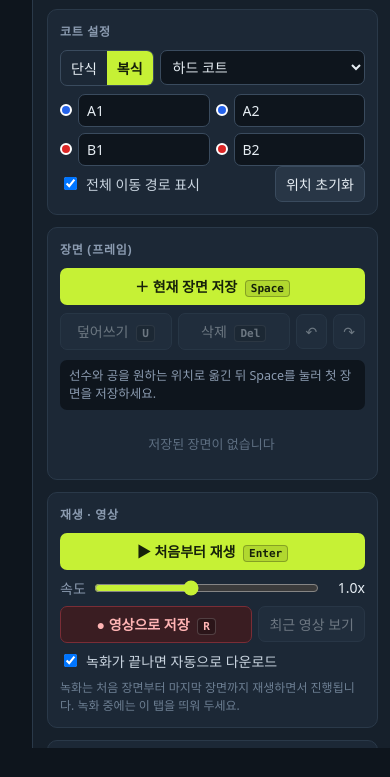
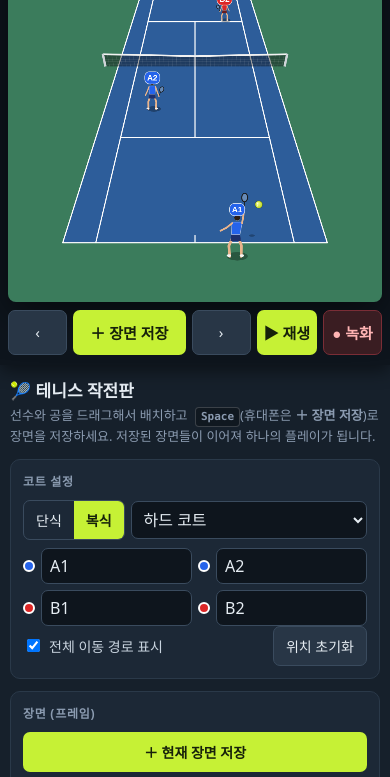
Before and after one commit to chiseongan/tennis-tactics-board, a plain HTML site: page index.html in a window 390 px wide. Shown: the part 96-873 px from the top of the page. Before the commit the page ends 844 px from the top, so only its background shows below. Drawn offline with Linux system fonts and the light colour scheme; animation ran at ten frames a second.

Commit message:
휴대폰 최적화: 세로 화면 레이아웃, 터치 버튼 막대, 터치 판정 확대, 세로 전용 카메라
Co-Authored-By: Claude Opus 5.5 <noreply@anthropic.com>

```diff
--- a/index.html
+++ b/index.html
@@ -2,7 +2,8 @@
 <html lang="ko">
 <head>
 <meta charset="UTF-8">
-<meta name="viewport" content="width=device-width, initial-scale=1">
+<meta name="viewport" content="width=device-width, initial-scale=1, viewport-fit=cover">
+<meta name="theme-color" content="#0e151d">
 <title>테니스 작전판</title>
 <style>
   :root{
@@ -13,8 +14,13 @@
   html,body{margin:0;height:100%;background:var(--bg);color:var(--text);
     font-family:"Pretendard","Malgun Gothic","Apple SD Gothic Neo",system-ui,sans-serif;font-size:14px}
   body{display:flex;overflow:hidden}
-  #stage{flex:1;min-width:0;position:relative;display:flex;align-items:center;justify-content:center;padding:16px}
-  #board{border-radius:10px;box-shadow:0 12px 40px rgba(0,0,0,.55);touch-action:none;display:block}
+  html{touch-action:manipulation;-webkit-text-size-adjust:100%}
+  #stage{flex:1;min-width:0;position:relative;display:flex;flex-direction:column;align-items:center;justify-content:center;gap:8px;padding:16px}
+  #board{border-radius:10px;box-shadow:0 12px 40px rgba(0,0,0,.55);touch-action:none;display:block;
+    -webkit-user-select:none;user-select:none;-webkit-touch-callout:none}
+  #mbar{display:none;gap:6px;width:100%;max-width:640px}
+  #mbar button{flex:1;padding:11px 6px;font-size:15px}
+  #mbar #mAdd{flex:2.2}
   #side{width:360px;flex-shrink:0;background:var(--panel);border-left:1px solid var(--line);overflow-y:auto;padding:16px 14px 40px}
   h1{font-size:19px;margin:0 0 4px}
   .sub{color:var(--muted);margin:0 0 4px;line-height:1.5}
@@ -84,11 +90,48 @@
   #modal h3{margin:0;font-size:16px}
   #modal video{max-height:calc(94vh - 120px);max-width:80vw;border-radius:8px;background:#000}
   #modal a.btn{background:var(--accent);color:#16210a;font-weight:700;text-decoration:none;border-radius:7px;padding:7px 12px}
+
+  /* ---------- 휴대폰 / 터치 ---------- */
+  @media (pointer: coarse), (max-width: 820px){
+    #mbar{display:flex}
+    button kbd,.keys-sec{display:none}
+    button{padding:9px 12px}
+    .fitem .x{padding:8px 12px}
+  }
+  @media (max-width: 820px){
+    body{display:block;overflow-y:auto;height:auto;min-height:100%}
+    #stage{position:sticky;top:0;z-index:5;background:var(--bg);padding:8px 8px 10px;
+      padding-top:max(8px, env(safe-area-inset-top));box-shadow:0 6px 16px rgba(0,0,0,.45)}
+    #board{border-radius:8px}
+    #side{width:100%;border-left:0;padding:4px 10px calc(30px + env(safe-area-inset-bottom))}
+    h1{font-size:17px;margin-top:8px}
+    .sub{font-size:13px}
+    input[type=text],input[type=number],select,textarea{font-size:16px}  /* iOS 확대 방지 */
+    #frames{max-height:260px}
+    #recBadge{top:14px;left:14px;font-size:13px;padding:4px 10px}
+    #toast{bottom:auto;top:calc(100% + 10px)}
+    #modal .box{width:96vw;padding:12px}
+    #modal video{max-width:100%;max-height:70vh}
+  }
+  /* 가로로 눕힌 휴대폰 */
+  @media (max-height: 520px) and (orientation: landscape){
+    #stage{padding:6px}
+    #side{width:300px;padding:8px 10px 30px}
+    .sub{display:none}
+    #mbar button{padding:7px 6px}
+  }
 </style>
 </head>
 <body>
 <main id="stage">
   <canvas id="board" width="1280" height="900"></canvas>
+  <div id="mbar">
+    <button id="mPrev" aria-label="이전 장면">‹</button>
+    <button id="mAdd" class="primary">＋ 장면 저장</button>
+    <button id="mNext" aria-label="다음 장면">›</button>
+    <button id="mPlay" class="primary">▶ 재생</button>
+    <button id="mRec" class="rec" aria-label="영상으로 저장">● 녹화</button>
+  </div>
   <div id="recBadge">REC 녹화 중…</div>
   <div id="progress"></div>
   <div id="toast"></div>
@@ -96,7 +139,7 @@
 
 <aside id="side">
   <h1>🎾 테니스 작전판</h1>
-  <p class="sub">선수와 공을 드래그해서 배치하고 <kbd>Space</kbd>로 장면을 저장하세요. 저장된 장면들이 이어져 하나의 플레이가 됩니다.</p>
+  <p class="sub">선수와 공을 드래그해서 배치하고 <kbd>Space</kbd>(휴대폰은 <b>＋ 장면 저장</b>)로 장면을 저장하세요. 저장된 장면들이 이어져 하나의 플레이가 됩니다.</p>
 
   <section class="sec">
     <h2>코트 설정</h2>
@@ -182,7 +225,7 @@
     <p class="hint">작업 중인 내용은 브라우저에 자동 저장됩니다. 다른 기기로 옮길 땐 "파일로 내보내기"를 쓰세요.</p>
   </section>
 
-  <section class="sec">
+  <section class="sec keys-sec">
     <h2>단축키</h2>
     <table class="keys">
       <tr><td><kbd>Space</kbd></td><td>현재 배치를 새 장면으로 저장</td></tr>
@@ -211,7 +254,7 @@
 
 <script>
 // ---------- 상수 ----------
-const W = 1280, H = 900;                    // 캔버스 픽셀 (영상 해상도)
+let W = 1280, H = 900;                      // 캔버스 픽셀 (영상 해상도) — 휴대폰 세로 화면에서는 960×1000
 const LIM = { x: 9.2, y: 15 };              // 드래그 가능 범위(m)
 const SKIN = '#e9b48c';
 const HL = 11.885, HWD = 5.485, HWS = 4.115, SVC = 6.40; // 코트 규격(m)
@@ -233,6 +276,9 @@ const SURF = {
 };
 const FONT = '"Pretendard","Malgun Gothic","Apple SD Gothic Neo",sans-serif';
 const LS_AUTO = 'tennisBoard.autosave', LS_SAVES = 'tennisBoard.saves';
+const TOUCH = matchMedia('(pointer: coarse), (max-width: 820px)').matches;
+const SAVE_KEY = TOUCH ? '＋ 장면 저장' : 'Space';
+const isNarrow = () => matchMedia('(max-width: 820px)').matches;
 
 // ---------- 상태 ----------
 const defaultPos = mode => mode === 'singles'
@@ -310,7 +356,12 @@ function selectFrame(i) {
 
 // ---------- 2.5D 카메라 ----------
 const TAU = Math.PI * 2;
-const CAM = { C: [0, 21, 11], T: [0, -2, 0] };
+// 가로 화면용 / 휴대폰 세로 화면용(더 높은 시점, 양옆을 조금 잘라 코트를 크게)
+const CAMS = {
+  wide: { C: [0, 21, 11], T: [0, -2, 0], fit: [[-7.2, -17, 2.6], [7.2, -17, 2.6], [-7, 14.6, 0], [7, 14.6, 0]] },
+  tall: { C: [0, 18, 14], T: [0, -1, 0], fit: [[-6, -14.5, 1.5], [6, -14.5, 1.5], [-5.9, 13.8, 0], [5.9, 13.8, 0]] },
+};
+let CAM = CAMS.wide, UIS = 1;   // UIS: 글자·표시 크기 배율 (휴대폰 세로 화면에서 크게)
 const Rv = [1, 0, 0];
 let Fv, Uv, FOC = 1, OX = 0, OY = 0;
 const dot = (a, b) => a[0] * b[0] + a[1] * b[1] + a[2] * b[2];
@@ -330,18 +381,20 @@ function screenToGround(sx, sy) {
   return [CAM.C[0] + t * d[0], CAM.C[1] + t * d[1]];
 }
 function setupCamera() {
+  CAM = W < H * 1.2 ? CAMS.tall : CAMS.wide;
+  UIS = CAM === CAMS.tall ? 1.9 : 1;
   const d = CAM.T.map((v, i) => v - CAM.C[i]), n = Math.hypot(...d);
   Fv = d.map(v => v / n);
   Uv = [0, Fv[2], -Fv[1]];
   FOC = 1; OX = 0; OY = 0;
   // 코트 + 좌우 여유, 뒤쪽 벽, 앞쪽 베이스라인 뒤 공간이 화면에 꽉 차도록 맞춤
-  const pts = [[-7.2, -17, 2.6], [7.2, -17, 2.6], [-7, 14.6, 0], [7, 14.6, 0]];
+  const pts = CAM.fit;
   let x0 = 1e9, x1 = -1e9, y0 = 1e9, y1 = -1e9;
   for (const p of pts) {
     const [sx, sy] = proj(...p);
     x0 = Math.min(x0, sx); x1 = Math.max(x1, sx); y0 = Math.min(y0, sy); y1 = Math.max(y1, sy);
   }
-  const top = 40, bottom = 10;
+  const top = UIS > 1 ? 150 : 40, bottom = 10;
   FOC = Math.min((W - 40) / (x1 - x0), (H - top - bottom) / (y1 - y0));
   OX = W / 2 - FOC * (x0 + x1) / 2;
   OY = top + (H - top - bottom - FOC * (y1 - y0)) / 2 - FOC * y0;
@@ -408,7 +461,7 @@ function drawBallShadow(c, b, z) {
   c.fillStyle = `rgba(0,0,0,${0.38 - Math.min(z, 5) * 0.05})`; c.fill();
 }
 function drawBall(c, b, z) {
-  const [x, y, k] = proj(b[0], b[1], z), r = Math.max(5, 0.13 * k);
+  const [x, y, k] = proj(b[0], b[1], z), r = Math.max(5 * UIS, 0.13 * k);
   const g = c.createRadialGradient(x - r * .35, y - r * .35, r * .1, x, y, r);
   g.addColorStop(0, '#f6ff9a'); g.addColorStop(1, '#bcd61c');
   c.beginPath(); c.arc(x, y, r, 0, TAU);
@@ -582,7 +635,7 @@ function drawFigure(c, id, pos, pose, alpha = 1, label = true) {
   c.fillStyle = SKIN; c.beginPath(); c.arc(hp[0], hp[1], 0.045 * k, 0, TAU); c.fill();
   // 이름표
   if (label) {
-    const name = project.names[id] || id, fs = Math.max(11, Math.min(18, 0.3 * k));
+    const name = project.names[id] || id, fs = Math.max(11 * UIS, Math.min(18 * UIS, 0.3 * k));
     c.font = `700 ${fs}px ${FONT}`;
     const tw = c.measureText(name).width, [tx, ty] = pt(sx, shY + 0.52);
     rr(c, tx - tw / 2 - 6, ty - fs * 0.75, tw + 12, fs * 1.5, fs * 0.6);
@@ -634,12 +687,13 @@ function drawPaths(c, info) {
     c.stroke();
   }
   c.setLineDash([]);
-  c.font = `700 13px ${FONT}`; c.textAlign = 'center'; c.textBaseline = 'middle';
+  const u = UIS;
+  c.font = `700 ${13 * u}px ${FONT}`; c.textAlign = 'center'; c.textBaseline = 'middle';
   fr.forEach((f, i) => {
     const [x, y] = proj(f.pos.ball[0], f.pos.ball[1], info[i].z);
-    c.beginPath(); c.arc(x + 15, y - 15, 10, 0, TAU);
+    c.beginPath(); c.arc(x + 15 * u, y - 15 * u, 10 * u, 0, TAU);
     c.fillStyle = 'rgba(20,28,10,.85)'; c.fill();
-    c.fillStyle = '#e8ff5a'; c.fillText(i + 1, x + 15, y - 14);
+    c.fillStyle = '#e8ff5a'; c.fillText(i + 1, x + 15 * u, y - 14 * u);
   });
   c.restore();
 }
@@ -661,15 +715,17 @@ function fitText(c, text, maxW) {
 function drawCaption(c, title, memo) {
   c.save();
   c.textAlign = 'center'; c.textBaseline = 'middle';
-  c.font = `700 26px ${FONT}`;
+  const u = UIS, f1 = `700 ${26 * u}px ${FONT}`, f2 = `500 ${22 * u}px ${FONT}`;
+  c.font = f1;
+  title = fitText(c, title, W - 60);
   const tw = c.measureText(title).width;
   let mw = 0;
-  if (memo) { c.font = `500 22px ${FONT}`; memo = fitText(c, memo, W - 160); mw = c.measureText(memo).width; }
-  const bw = Math.max(tw, mw) + 44, bh = memo ? 82 : 48;
-  rr(c, W / 2 - bw / 2, 16, bw, bh, 12);
+  if (memo) { c.font = f2; memo = fitText(c, memo, W - 60); mw = c.measureText(memo).width; }
+  const bw = Math.max(tw, mw) + 44 * u, bh = (memo ? 82 : 48) * u;
+  rr(c, W / 2 - bw / 2, 16, bw, bh, 12 * u);
   c.fillStyle = 'rgba(8,12,16,.75)'; c.fill();
-  c.font = `700 26px ${FONT}`; c.fillStyle = '#e8ff5a'; c.fillText(title, W / 2, 40);
-  if (memo) { c.font = `500 22px ${FONT}`; c.fillStyle = '#fff'; c.fillText(memo, W / 2, 74); }
+  c.font = f1; c.fillStyle = '#e8ff5a'; c.fillText(title, W / 2, 16 + 24 * u);
+  if (memo) { c.font = f2; c.fillStyle = '#fff'; c.fillText(memo, W / 2, 16 + 58 * u); }
   c.restore();
 }
 
@@ -721,7 +777,7 @@ function drawThumb(c, pos) {
 
 function editCaption() {
   const n = F().length;
-  if (!n) return ['선수·공을 드래그 → Space로 장면 저장', ''];
+  if (!n) return [`선수·공을 드래그 → ${SAVE_KEY}${TOUCH ? '' : '로 장면 저장'}`, ''];
   if (cur < 0) return [`장면 ${n}개`, ''];
   return [`장면 ${cur + 1} / ${n}${isDirty() ? '  · 수정 중' : ''}`, F()[cur].memo];
 }
@@ -790,7 +846,8 @@ function togglePlay() { playing ? stopPlay() : startPlay(); }
 
 function updatePlayUI() {
   $('playBtn').innerHTML = playing ? '■ 정지 <kbd>Enter</kbd>' : '▶ 처음부터 재생 <kbd>Enter</kbd>';
-  $('recBtn').disabled = !!playing;
+  $('recBtn').disabled = $('mRec').disabled = $('mAdd').disabled = $('mPrev').disabled = $('mNext').disabled = !!playing;
+  $('mPlay').textContent = playing ? '■ 정지' : '▶ 재생';
   $('recBadge').style.display = recording ? 'flex' : 'none';
   if (!playing) $('progress').style.width = '0';
   for (const id of ['addBtn', 'overBtn', 'delBtn', 'undoBtn', 'redoBtn']) $(id).disabled = !!playing;
@@ -848,7 +905,7 @@ function setVideo(blob, type) {
 function openVideo() {
   if (!lastVideo) return;
   const v = $('video');
-  v.src = lastVideo.url;
+  v.src = lastVideo.url; v.muted = true;
   $('dlLink').href = lastVideo.url; $('dlLink').download = lastVideo.name;
   $('modal').classList.add('open');
   v.play().catch(() => {});
@@ -896,11 +953,13 @@ function renderEditor() {
 function renderStatus() {
   const st = $('status'), n = F().length;
   st.classList.remove('warn');
-  if (!n) st.textContent = '선수와 공을 원하는 위치로 옮긴 뒤 Space를 눌러 첫 장면을 저장하세요.';
+  if (!n) st.textContent = `선수와 공을 원하는 위치로 옮긴 뒤 ${SAVE_KEY}${TOUCH ? ' 버튼을' : '를'} 눌러 첫 장면을 저장하세요.`;
   else if (isDirty()) {
     st.classList.add('warn');
-    st.textContent = `장면 #${cur + 1}에서 위치가 바뀌었습니다 — Space: 다음 장면으로 저장 / U: #${cur + 1} 덮어쓰기`;
-  } else st.textContent = cur >= 0 ? `장면 #${cur + 1} / 총 ${n}개 — 선수와 공을 옮긴 뒤 Space로 다음 장면 저장` : `총 ${n}개 장면`;
+    st.textContent = TOUCH
+      ? `장면 #${cur + 1}에서 위치가 바뀌었습니다 — ＋ 장면 저장: 다음 장면으로 / 덮어쓰기: #${cur + 1} 수정`
+      : `장면 #${cur + 1}에서 위치가 바뀌었습니다 — Space: 다음 장면으로 저장 / U: #${cur + 1} 덮어쓰기`;
+  } else st.textContent = cur >= 0 ? `장면 #${cur + 1} / 총 ${n}개 — 선수와 공을 옮긴 뒤 ${SAVE_KEY}${TOUCH ? '' : '로'} 다음 장면 저장` : `총 ${n}개 장면`;
   $('overBtn').disabled = cur < 0 || !!playing;
   $('delBtn').disabled = cur < 0 || !!playing;
   $('undoBtn').disabled = !history.length || !!playing;
@@ -1021,9 +1080,25 @@ function toast(msg) {
   const t = $('toast'); t.textContent = msg; t.classList.add('show');
   clearTimeout(toastTimer); toastTimer = setTimeout(() => t.classList.remove('show'), 1600);
 }
+// 휴대폰 세로 화면이면 세로로 긴 캔버스를 써서 코트를 크게 보여줌 (녹화 중에는 바꾸지 않음)
+function setCanvasSize() {
+  if (recording) return;
+  const [w, h] = isNarrow() ? [960, 1000] : [1280, 900];
+  if (w === W && h === H) return;
+  W = w; H = h; canvas.width = W; canvas.height = H;
+  setupCamera();
+}
 function fit() {
-  const r = $('stage').getBoundingClientRect();
-  const k = Math.min((r.width - 32) / W, (r.height - 32) / H);
+  setCanvasSize();
+  const st = $('stage'), r = st.getBoundingClientRect(), cs = getComputedStyle(st);
+  const padX = parseFloat(cs.paddingLeft) + parseFloat(cs.paddingRight);
+  let k;
+  if (isNarrow()) k = (r.width - padX) / W;     // 세로 화면: 가로폭에 맞춤
+  else {
+    const mb = $('mbar'), mbH = mb.offsetParent ? mb.offsetHeight + 8 : 0;
+    const padY = parseFloat(cs.paddingTop) + parseFloat(cs.paddingBottom);
+    k = Math.min((r.width - padX) / W, (r.height - padY - mbH) / H);
+  }
   canvas.style.width = W * k + 'px'; canvas.style.height = H * k + 'px';
 }
 
@@ -1032,19 +1107,22 @@ function toCanvas(e) {
   const r = canvas.getBoundingClientRect();
   return [(e.clientX - r.left) * W / r.width, (e.clientY - r.top) * H / r.height];
 }
-function hitTest(sx, sy) {
+function hitTest(sx, sy, pad = 0) {
   const [bx, by, k] = proj(stage.ball[0], stage.ball[1], contactZ(editStroke()));
-  if (Math.hypot(sx - bx, sy - by) <= Math.max(16, 0.13 * k + 9)) return 'ball';
+  if (Math.hypot(sx - bx, sy - by) <= Math.max(16, 0.13 * k + 9) + pad) return 'ball';
   const ids = [...visibleIds()].sort((a, b) => stage[b][1] - stage[a][1]);   // 앞(가까운) 선수부터
   for (const id of ids) {
     const [x0, y0, x1, y1] = figureBox(stage[id]);
-    if (sx >= x0 && sx <= x1 && sy >= y0 && sy <= y1) return id;
+    if (sx >= x0 - pad && sx <= x1 + pad && sy >= y0 - pad && sy <= y1 + pad) return id;
   }
   return null;
 }
 canvas.addEventListener('pointerdown', e => {
   if (playing) return;
-  const [sx, sy] = toCanvas(e), hit = hitTest(sx, sy), g = screenToGround(sx, sy);
+  e.preventDefault();
+  // 손가락 터치는 판정을 넓게 (화면 기준 약 18px)
+  const pad = e.pointerType === 'touch' ? 18 * W / canvas.getBoundingClientRect().width : 0;
+  const [sx, sy] = toCanvas(e), hit = hitTest(sx, sy, pad), g = screenToGround(sx, sy);
   if (!hit || !g) return;
   drag = { id: hit, dx: stage[hit][0] - g[0], dy: stage[hit][1] - g[1], before: snap(), start: [...stage[hit]] };
   canvas.setPointerCapture(e.pointerId);
@@ -1138,6 +1216,12 @@ function bind() {
   $('speed').addEventListener('input', e => { speed = +e.target.value; $('speedVal').textContent = speed.toFixed(2).replace(/0$/, '') + 'x'; });
   $('speed').addEventListener('change', e => e.target.blur());
   $('recBtn').onclick = record;
+  $('mAdd').onclick = addFrame;
+  $('mPlay').onclick = togglePlay;
+  $('mRec').onclick = record;
+  $('mPrev').onclick = () => selectFrame(Math.max(0, cur - 1));
+  $('mNext').onclick = () => selectFrame(Math.min(F().length - 1, cur + 1));
+  canvas.addEventListener('contextmenu', e => e.preventDefault());
   $('viewBtn').onclick = openVideo;
   $('closeModal').onclick = closeVideo;
   $('modal').addEventListener('click', e => { if (e.target.id === 'modal') closeVideo(); });
@@ -1149,6 +1233,7 @@ function bind() {
   $('importBtn').onclick = () => $('importFile').click();
   $('importFile').onchange = e => { if (e.target.files[0]) importProject(e.target.files[0]); e.target.value = ''; };
   window.addEventListener('resize', fit);
+  window.addEventListener('orientationchange', () => setTimeout(fit, 200));
 }
 
 // ---------- 메인 루프 ----------
```
